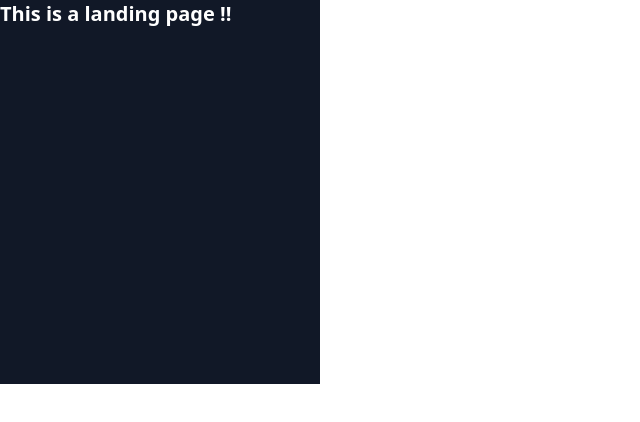
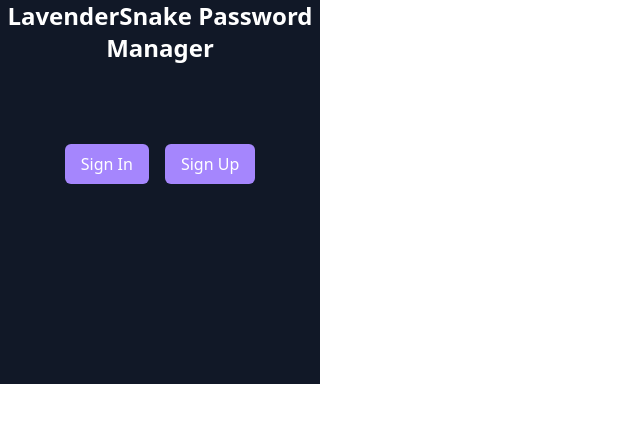
Before and after one commit to Hack-Weekly/lavender-snake-password-manager, a React (Create React App) app in the folder frontend/: page / in a window 1280 px wide. Shown: the top 422 px of the page, without its empty margins (0-640 px from the left). Built offline with nearby package versions, Linux system fonts and the light colour scheme.

Commit message:
added static landing page & configured colors

```diff
--- /dev/null
+++ b/frontend/src/components/Button.jsx
@@ -0,0 +1,5 @@
+const Button = (props) => {
+  return <button className="bg-btn-color hover:bg-btn-hover text-white px-4 py-2 rounded-md">{props.children}</button>
+};
+
+export default Button;
--- a/frontend/src/pages/LandingPage.jsx
+++ b/frontend/src/pages/LandingPage.jsx
@@ -1,7 +1,15 @@
+import Button from "../components/Button";
+
 export const LandingPage = () => {
     return(
-        <div>
-            <h1 className="text-xl font-semibold text-white">This is a landing page !!</h1>
+        <div className="flex items-center justify-center">
+      <div className="text-center">
+        <h1 className="text-2xl font-semibold mb-4 text-white">LavenderSnake Password Manager</h1>
+        <div className="space-x-4 my-20">
+          <Button>Sign In</Button>
+          <Button>Sign Up</Button>
         </div>
+      </div>
+    </div>
     )
 }
--- a/frontend/tailwind.config.js
+++ b/frontend/tailwind.config.js
@@ -2,7 +2,15 @@
 module.exports = {
   content: ["./src/**/*.{js,jsx,ts,tsx}"],
   theme: {
-    extend: {},
+    extend: {
+      colors: {
+        'backdrop': '#121212',
+        'btn-color': '#A586FD',
+        'btn-hover': '#885dff',
+        'input-bg': '#292929',
+        'gh-login-btn': '#34AD25',
+      },
+    },
   },
   plugins: [],
 };
```
